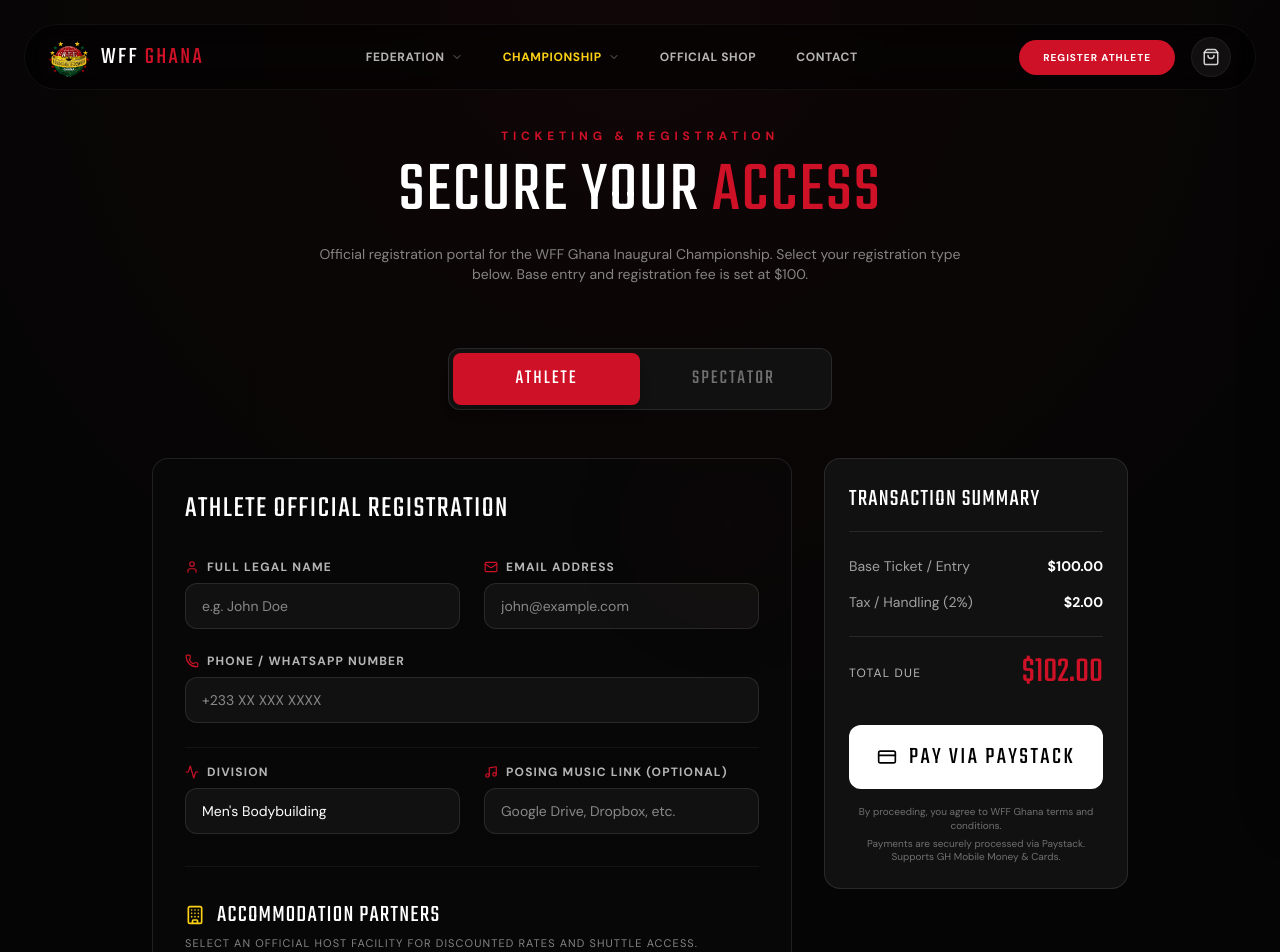
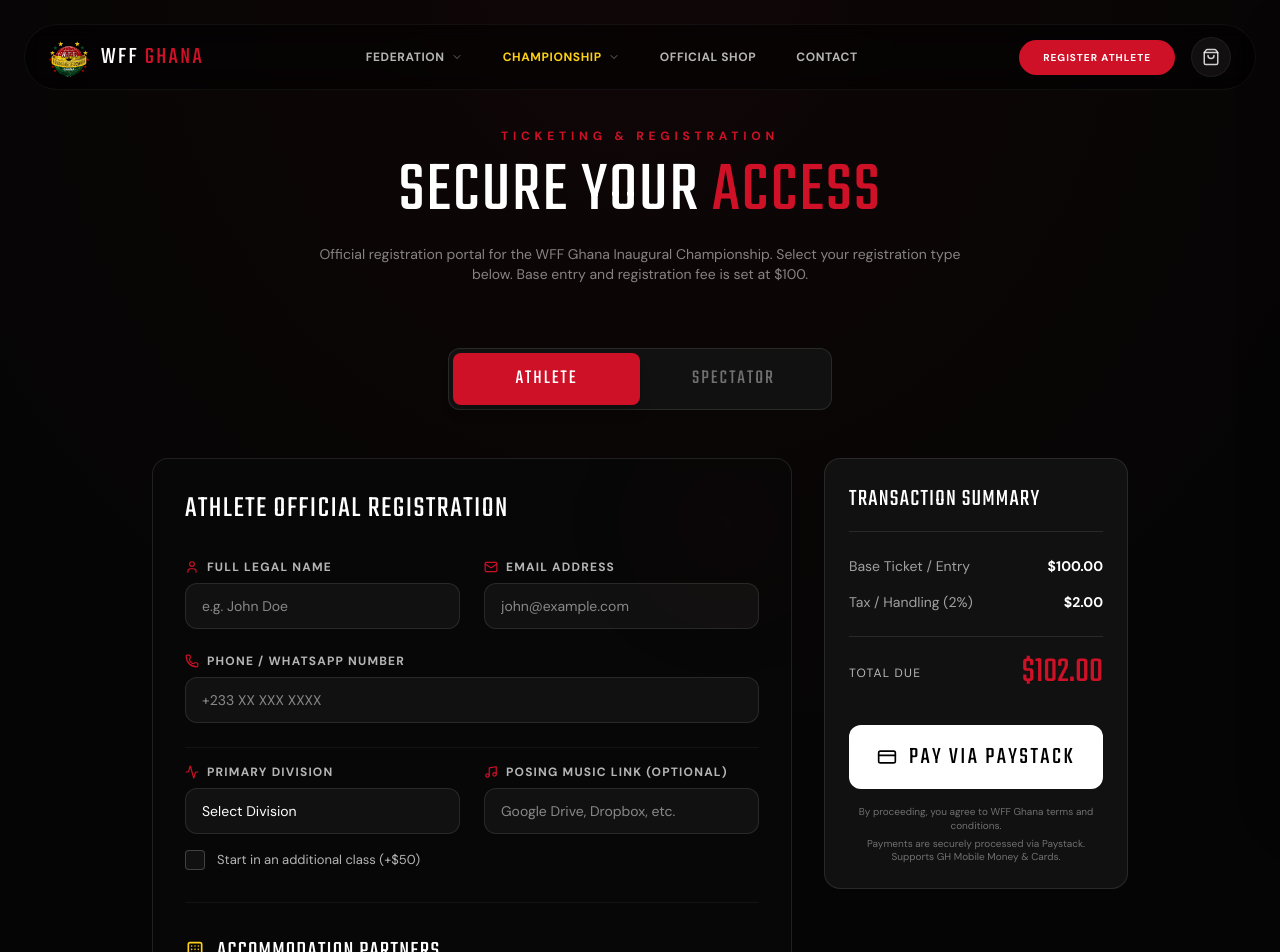
Before and after one commit to clispy1/wff-ghana, a Next.js app: page /register in a window 1280 px wide. Shown: the top 952 px of the page. Built offline with nearby package versions, Linux system fonts and the light colour scheme.

Commit message:
refactor: remove horizontal scroll and update registration form
- Remove horizontal scroll section from the landing page.
- Add primary division selection and crossover state to registration page.

```diff
--- a/app/register/page.tsx
+++ b/app/register/page.tsx
@@ -35,6 +35,7 @@
 export default function RegisterPage() {
   const [activeTab, setActiveTab] = useState<'athlete' | 'spectator'>('athlete');
   const [selectedAccommodation, setSelectedAccommodation] = useState<string | null>(null);
+  const [hasCrossover, setHasCrossover] = useState(false);
 
   return (
     <main className="min-h-screen bg-wff-dark pt-32 pb-24 relative overflow-hidden">
@@ -134,18 +135,131 @@
                 {activeTab === 'athlete' && (
                   <>
                     <div className="grid grid-cols-1 md:grid-cols-2 gap-6 pt-4 border-t border-white/5">
-                      <div className="space-y-2">
-                        <label className="font-sans text-xs font-bold text-white/70 uppercase tracking-widest flex items-center gap-2">
-                          <Activity size={14} className="text-wff-red" />
-                          Division
+                      <div className="space-y-4">
+                        <div className="space-y-2">
+                          <label className="font-sans text-xs font-bold text-white/70 uppercase tracking-widest flex items-center gap-2">
+                            <Activity size={14} className="text-wff-red" />
+                            Primary Division
+                          </label>
+                          <select className="w-full bg-[#111] border border-white/10 rounded-xl px-4 py-3 text-white focus:outline-none focus:border-wff-red transition-colors font-sans text-sm appearance-none">
+                            <option value="">Select Division</option>
+                            <optgroup label="Men's Bodybuilding & Figure">
+                              <option>Men Juniors</option>
+                              <option>Men Bodybuilding Masters over 50</option>
+                              <option>Men Bodybuilding Grand Masters over 60</option>
+                              <option>Men Bodybuilding Grand Masters over 70</option>
+                              <option>Bodybuilding PRO</option>
+                            </optgroup>
+                            <optgroup label="Men's Physique & Sportmodel">
+                              <option>Men Sportmodel Open</option>
+                              <option>Men Sportmodel Masters over 40</option>
+                              <option>Men Sportmodel PRO</option>
+                              <option>Bermuda Juniors</option>
+                              <option>Bermuda Open</option>
+                              <option>Bermuda Masters over 40</option>
+                              <option>Bermuda PRO</option>
+                            </optgroup>
+                            <optgroup label="Men's Fitness & Athletic">
+                              <option>Men Fitness</option>
+                              <option>Men Performance</option>
+                              <option>Men Athletic</option>
+                              <option>Men Superbody</option>
+                              <option>Men Extremebody</option>
+                              <option>Warrior Open Class</option>
+                            </optgroup>
+                            <optgroup label="Women's Bikini & Glamour">
+                              <option>Bikini Model Juniors</option>
+                              <option>Bikini Model Open</option>
+                              <option>Bikini Model Masters over 40</option>
+                              <option>Bikini Model Masters over 50</option>
+                              <option>Bikini Model PRO</option>
+                              <option>Glamour Model</option>
+                            </optgroup>
+                            <optgroup label="Women's Sportmodel & Figure">
+                              <option>Women Sportmodel Open</option>
+                              <option>Women Sportmodel Masters over 40</option>
+                              <option>Women Sportmodel PRO</option>
+                              <option>Latino Figure</option>
+                              <option>Women Figure Masters over 50</option>
+                              <option>Figure PRO</option>
+                            </optgroup>
+                            <optgroup label="Women's Fitness & Aerobic">
+                              <option>Aerobic Juniors 13 to 16 Years</option>
+                              <option>Women Aerobic</option>
+                              <option>Women Fitness / Performance</option>
+                              <option>Women Athletic</option>
+                              <option>Women Superbody</option>
+                              <option>Women Extrembody</option>
+                            </optgroup>
+                          </select>
+                        </div>
+
+                        <label className="flex items-center gap-3 cursor-pointer group mt-2">
+                          <div className={`w-5 h-5 rounded border flex items-center justify-center transition-colors ${hasCrossover ? 'bg-wff-red border-wff-red' : 'bg-[#111] border-white/20 group-hover:border-white/50'}`}>
+                            {hasCrossover && <Check size={14} className="text-white" strokeWidth={3} />}
+                          </div>
+                          <input type="checkbox" className="hidden" checked={hasCrossover} onChange={() => setHasCrossover(!hasCrossover)} />
+                          <span className="font-sans text-[13px] text-white/70 group-hover:text-white transition-colors">Start in an additional class (+$50)</span>
                         </label>
-                        <select className="w-full bg-[#111] border border-white/10 rounded-xl px-4 py-3 text-white focus:outline-none focus:border-wff-red transition-colors font-sans text-sm appearance-none">
-                          <option>Men&apos;s Bodybuilding</option>
-                          <option>Men&apos;s Physique</option>
-                          <option>Classic Physique</option>
-                          <option>Women&apos;s Bikini</option>
-                          <option>Women&apos;s Wellness</option>
-                        </select>
+
+                        {hasCrossover && (
+                          <div className="space-y-2 mt-3 animate-in fade-in slide-in-from-top-2 duration-300">
+                            <label className="font-sans text-[10px] font-bold text-white/50 uppercase tracking-widest flex items-center gap-2">
+                              Secondary Division
+                            </label>
+                            <select className="w-full bg-[#111] border border-white/10 rounded-xl px-4 py-3 text-white focus:outline-none focus:border-wff-red transition-colors font-sans text-sm appearance-none">
+                              <option value="">Select Additional Class</option>
+                              <optgroup label="Men's Bodybuilding & Figure">
+                                <option>Men Juniors</option>
+                                <option>Men Bodybuilding Masters over 50</option>
+                                <option>Men Bodybuilding Grand Masters over 60</option>
+                                <option>Men Bodybuilding Grand Masters over 70</option>
+                                <option>Bodybuilding PRO</option>
+                              </optgroup>
+                              <optgroup label="Men's Physique & Sportmodel">
+                                <option>Men Sportmodel Open</option>
+                                <option>Men Sportmodel Masters over 40</option>
+                                <option>Men Sportmodel PRO</option>
+                                <option>Bermuda Juniors</option>
+                                <option>Bermuda Open</option>
+                                <option>Bermuda Masters over 40</option>
+                                <option>Bermuda PRO</option>
+                              </optgroup>
+                              <optgroup label="Men's Fitness & Athletic">
+                                <option>Men Fitness</option>
+                                <option>Men Performance</option>
+                                <option>Men Athletic</option>
+                                <option>Men Superbody</option>
+                                <option>Men Extremebody</option>
+                                <option>Warrior Open Class</option>
+                              </optgroup>
+                              <optgroup label="Women's Bikini & Glamour">
+                                <option>Bikini Model Juniors</option>
+                                <option>Bikini Model Open</option>
+                                <option>Bikini Model Masters over 40</option>
+                                <option>Bikini Model Masters over 50</option>
+                                <option>Bikini Model PRO</option>
+                                <option>Glamour Model</option>
+                              </optgroup>
+                              <optgroup label="Women's Sportmodel & Figure">
+                                <option>Women Sportmodel Open</option>
+                                <option>Women Sportmodel Masters over 40</option>
+                                <option>Women Sportmodel PRO</option>
+                                <option>Latino Figure</option>
+                                <option>Women Figure Masters over 50</option>
+                                <option>Figure PRO</option>
+                              </optgroup>
+                              <optgroup label="Women's Fitness & Aerobic">
+                                <option>Aerobic Juniors 13 to 16 Years</option>
+                                <option>Women Aerobic</option>
+                                <option>Women Fitness / Performance</option>
+                                <option>Women Athletic</option>
+                                <option>Women Superbody</option>
+                                <option>Women Extrembody</option>
+                              </optgroup>
+                            </select>
+                          </div>
+                        )}
                       </div>
                       <div className="space-y-2">
                         <label className="font-sans text-xs font-bold text-white/70 uppercase tracking-widest flex items-center gap-2">
@@ -250,6 +364,15 @@
                   <span className="text-white font-bold">$100.00</span>
                 </div>
 
+                {activeTab === 'athlete' && hasCrossover && (
+                  <div className="flex justify-between items-center text-sm font-sans text-wff-red">
+                    <span className="flex items-center gap-2">
+                      <Activity size={14} /> Additional Class
+                    </span>
+                    <span className="font-bold">+$50.00</span>
+                  </div>
+                )}
+
                 {selectedAccommodation && (
                   <div className="flex justify-between items-center text-sm font-sans text-wff-gold">
                     <span className="flex items-center gap-2">
@@ -261,14 +384,21 @@
 
                 <div className="flex justify-between items-center text-sm font-sans">
                   <span className="text-white/60">Tax / Handling (2%)</span>
-                  <span className="text-white font-bold">${selectedAccommodation ? '3.00' : '2.00'}</span>
+                  <span className="text-white font-bold">
+                    ${((100 + (hasCrossover && activeTab === 'athlete' ? 50 : 0) + (selectedAccommodation ? 50 : 0)) * 0.02).toFixed(2)}
+                  </span>
                 </div>
               </div>
 
               <div className="flex justify-between items-center border-t border-white/10 pt-4 mb-8">
                 <span className="font-sans text-xs uppercase tracking-widest text-white/70">Total Due</span>
                 <span className="font-bebas text-4xl text-wff-red">
-                  ${selectedAccommodation ? '153.00' : '102.00'}
+                  ${(
+                    100 +
+                    (hasCrossover && activeTab === 'athlete' ? 50 : 0) +
+                    (selectedAccommodation ? 50 : 0) +
+                    ((100 + (hasCrossover && activeTab === 'athlete' ? 50 : 0) + (selectedAccommodation ? 50 : 0)) * 0.02)
+                  ).toFixed(2)}
                 </span>
               </div>
 
```
Also changed, not shown: app/page.tsx (+18 -31 lines).
